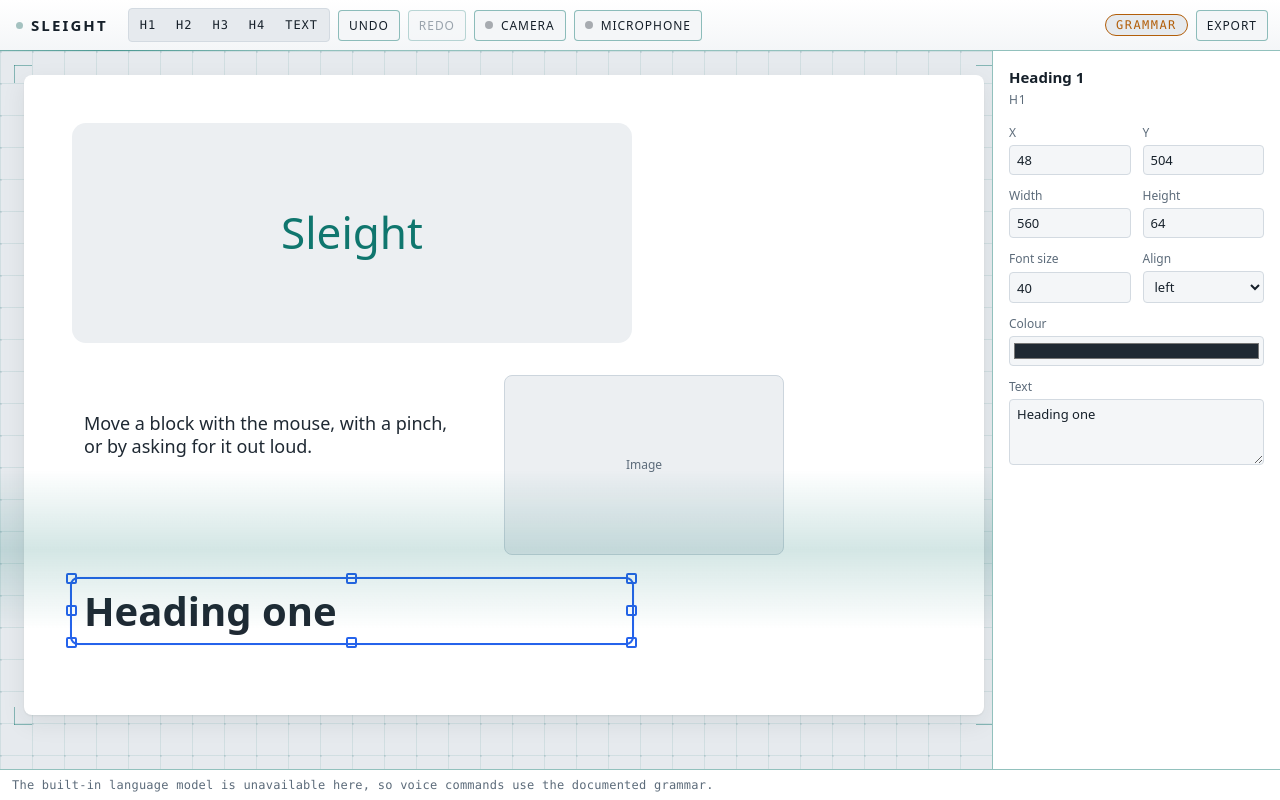
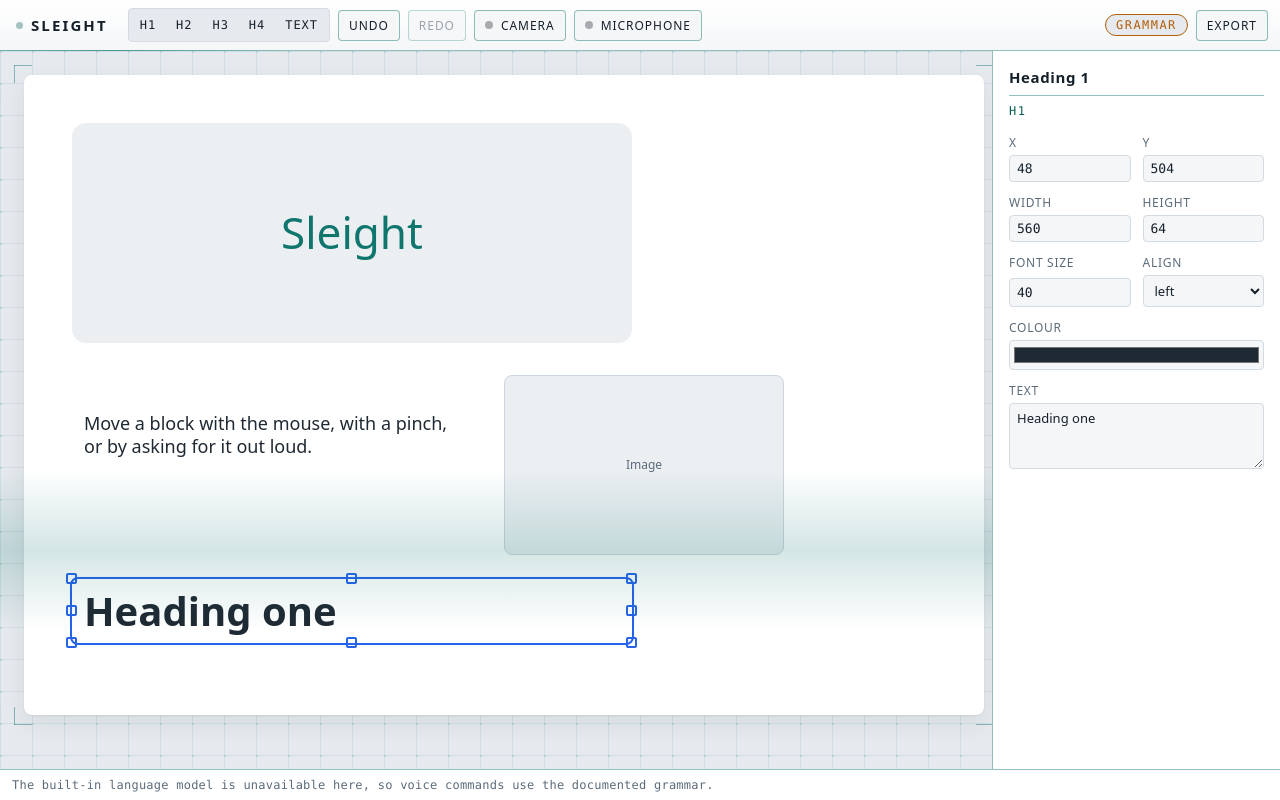
Before and after one commit to jacksonfdam/Sleight, a website built with Vite: page index.html in a window 1280 px wide. Both pictures are taken after a click on the button "H1". Built offline with nearby package versions, Linux system fonts and the light colour scheme; some packages are replaced by stand-ins of ours.

Commit message:
feat(ui): align the inspector with the instrument styling

```diff
--- a/src/ui/inspector.css
+++ b/src/ui/inspector.css
@@ -5,16 +5,20 @@
 
 .sl-inspector__title {
   margin: 0 0 var(--sl-space-1);
+  padding-bottom: var(--sl-space-2);
   font-size: var(--sl-font-size-lg);
+  letter-spacing: 0.04em;
+  border-bottom: 1px solid var(--sl-hud-line);
 }
 
 .sl-inspector__type {
   display: block;
-  margin-bottom: var(--sl-space-4);
-  color: var(--sl-text-muted);
+  margin: var(--sl-space-2) 0 var(--sl-space-4);
+  color: var(--sl-hud-ink);
+  font-family: var(--sl-font-mono);
   font-size: var(--sl-font-size-sm);
   text-transform: uppercase;
-  letter-spacing: 0.08em;
+  letter-spacing: 0.12em;
 }
 
 .sl-fields {
@@ -36,6 +40,8 @@
 .sl-field > span {
   color: var(--sl-text-muted);
   font-size: var(--sl-font-size-sm);
+  text-transform: uppercase;
+  letter-spacing: 0.06em;
 }
 
 .sl-field input,
@@ -48,6 +54,26 @@
   background: var(--sl-surface);
   border: 1px solid var(--sl-border);
   border-radius: var(--sl-radius-sm);
+  transition: border-color 160ms ease;
+}
+
+/* Numbers are read against each other, so they are set in a tabular face. */
+.sl-field input[type='number'] {
+  font-family: var(--sl-font-mono);
+}
+
+.sl-field input:focus,
+.sl-field select:focus,
+.sl-field textarea:focus {
+  border-color: var(--sl-hud-ink);
+}
+
+@media (prefers-reduced-motion: reduce) {
+  .sl-field input,
+  .sl-field select,
+  .sl-field textarea {
+    transition: none;
+  }
 }
 
 .sl-field textarea {
```
